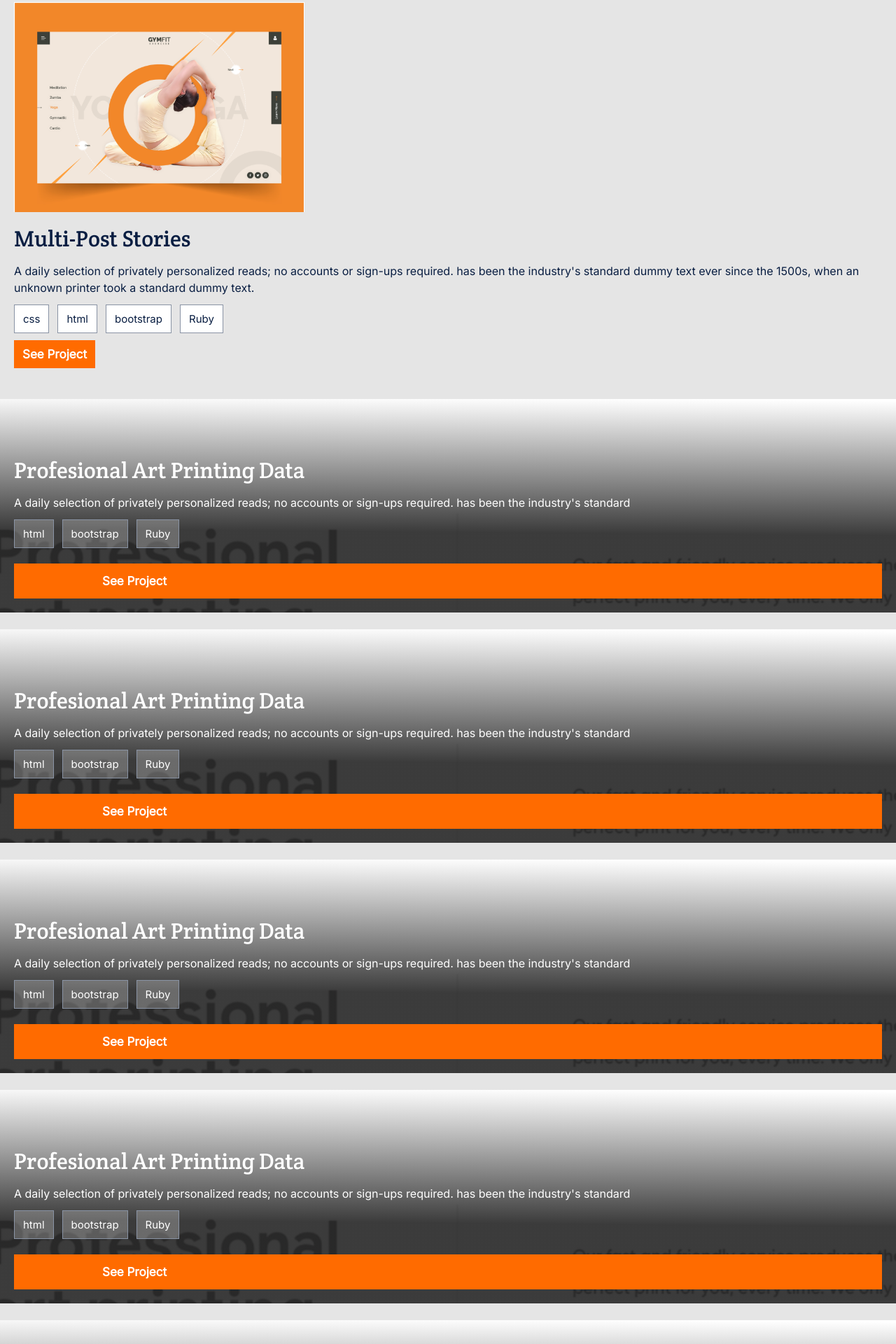
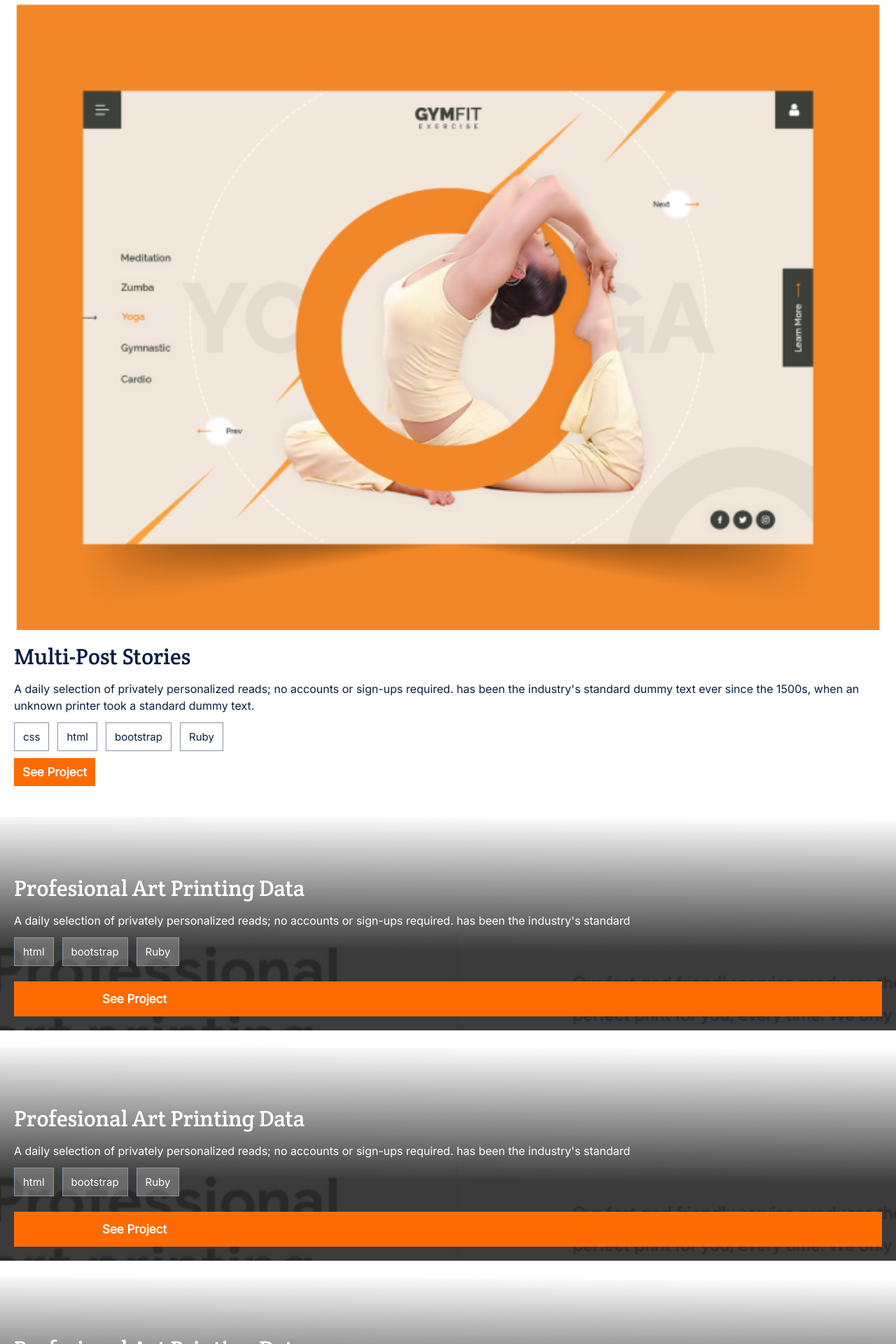
Before and after one commit to Shewolf227/Portfolio, a plain HTML site: page index.html in a window 1280 px wide. Shown: the part 880-2800 px from the top of the page at 70% size. Drawn offline with Linux system fonts and the light colour scheme.

Commit message:
Implement code review feedback

```diff
--- a/css/styles.css
+++ b/css/styles.css
@@ -129,7 +129,7 @@
   flex: none;
   order: 0;
   flex-grow: 0;
-  background: #e5e5e5;
+  background: #fff;
 }
 
 .recent-works {
@@ -142,7 +142,7 @@
   display: grid;
   grid-template-columns: auto;
   grid-gap: 24px;
-  background-color: #e5e5e5;
+  background-color: #fff;
   padding-bottom: 120px;
 }
 
@@ -151,7 +151,8 @@
 }
 
 .placeholder-img {
-  height: 300px;
+  width: 100%;
+  height: auto;
 }
 
 .post-title {
@@ -271,6 +272,7 @@
 }
 
 .about-me {
+  display: flex;
   font-family: 'Crete Round', sans-serif;
   font-style: normal;
   font-weight: 400;
@@ -361,3 +363,12 @@
   box-shadow: 0 0 #444;
   transform: translateY(4px);
 }
+
+.see-button li a:hover {
+  color: #f55800;
+}
+
+.see-button li:hover {
+  border: 1px solid #f55800;
+  background: #fff5e1;
+}
--- a/index.html
+++ b/index.html
@@ -41,7 +41,7 @@
     <div class="grid-container">
       <div class="grid-item">
         <img src="./img/works-img/1.png" class="placeholder-img" alt="Placeholder Image">
-        <p class="post-title">Multi-Post Stories</p>
+        <h2 class="post-title">Multi-Post Stories</h2>
         <p class="post-text">
           A daily selection of privately personalized reads; no accounts or sign-ups required. has been the industry's standard
           dummy text ever since the 1500s, when an unknown printer took a standard dummy text.
@@ -57,7 +57,7 @@
         </ul>
       </div>
       <div class="grid-item art-printing">
-        <p class="art-title">Profesional Art Printing Data</p>
+        <h2 class="art-title">Profesional Art Printing Data</h2>
         <p class="art-text">
           A daily selection of privately personalized reads; no accounts or sign-ups required. has been the industry's standard
         </p>
@@ -71,7 +71,7 @@
         </ul>
       </div>
       <div class="grid-item art-printing">
-        <p class="art-title">Profesional Art Printing Data</p>
+        <h2 class="art-title">Profesional Art Printing Data</h2>
         <p class="art-text">
           A daily selection of privately personalized reads; no accounts or sign-ups required. has been the industry's
           standard
@@ -86,7 +86,7 @@
         </ul>
       </div>
       <div class="grid-item art-printing">
-        <p class="art-title">Profesional Art Printing Data</p>
+        <h2 class="art-title">Profesional Art Printing Data</h2>
         <p class="art-text">
           A daily selection of privately personalized reads; no accounts or sign-ups required. has been the industry's
           standard
@@ -101,7 +101,7 @@
         </ul>
       </div>
       <div class="grid-item art-printing">
-        <p class="art-title">Profesional Art Printing Data</p>
+        <h2 class="art-title">Profesional Art Printing Data</h2>
         <p class="art-text">
           A daily selection of privately personalized reads; no accounts or sign-ups required. has been the industry's
           standard
@@ -116,7 +116,7 @@
         </ul>
       </div>
       <div class="grid-item art-printing">
-        <p class="art-title">Profesional Art Printing Data</p>
+        <h2 class="art-title">Profesional Art Printing Data</h2>
         <p class="art-text">
           A daily selection of privately personalized reads; no accounts or sign-ups required. has been the industry's
           standard
@@ -131,7 +131,7 @@
         </ul>
       </div>
       <div class="grid-item art-printing">
-        <p class="art-title">Profesional Art Printing Data</p>
+        <h2 class="art-title">Profesional Art Printing Data</h2>
         <p class="art-text">
           A daily selection of privately personalized reads; no accounts or sign-ups required. has been the industry's
           standard
```
